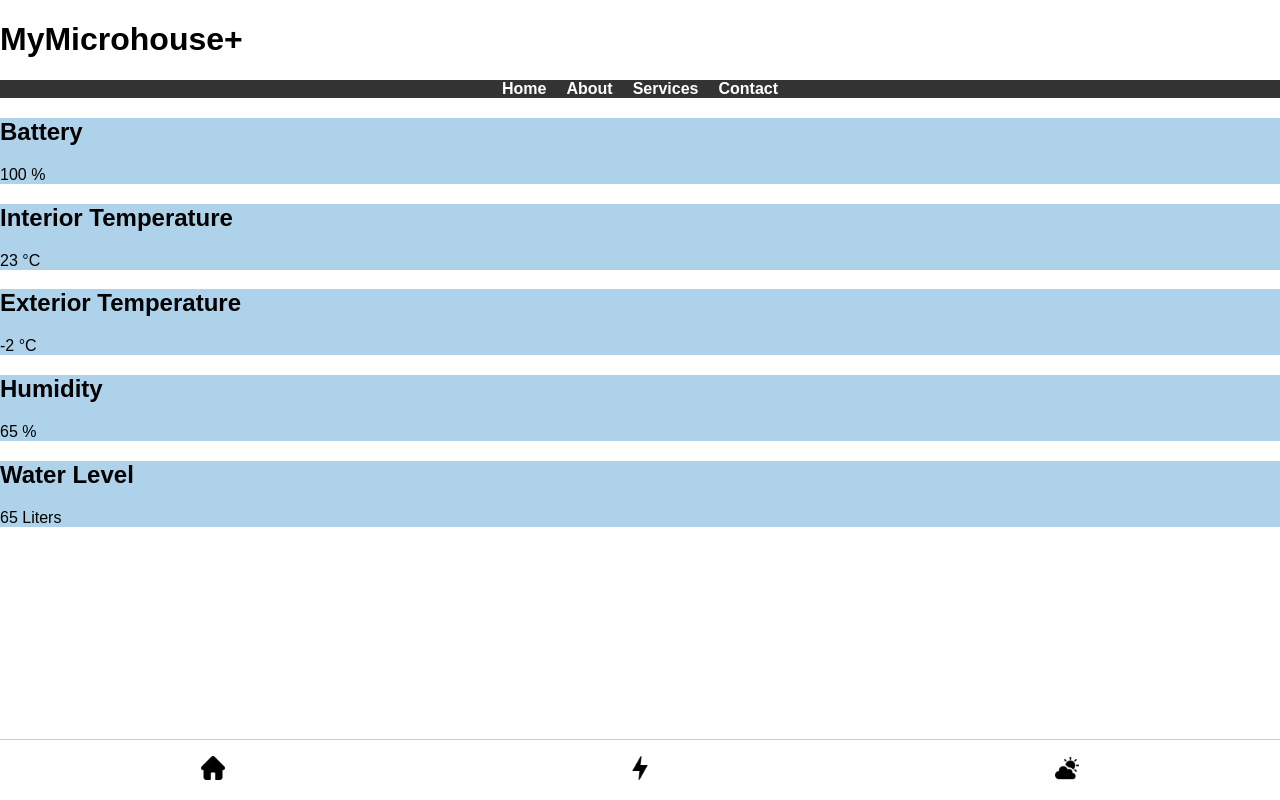
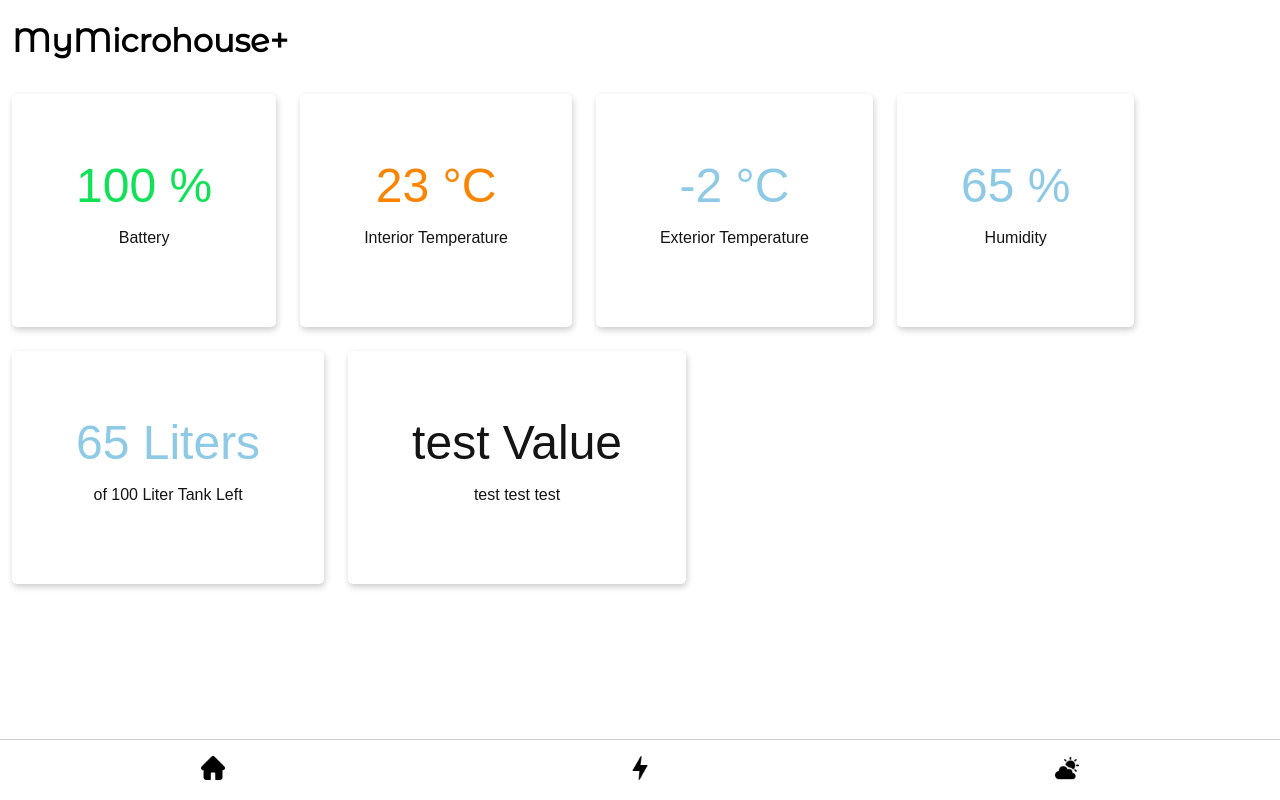
Before and after one commit to kjottkake/mymicrohouseplus_react, a React (Create React App) app: page / in a window 1280 px wide. Built offline with nearby package versions, Linux system fonts and the light colour scheme.

Commit message:
updated views for homepanel and sensor components

```diff
--- a/src/App.css
+++ b/src/App.css
@@ -1,9 +1,16 @@
+@import url('https://fonts.googleapis.com/css2?family=Montserrat+Alternates&family=Roboto:ital@0;1&display=swap');
+
+
 body, html {
   margin: 0;
   padding: 0;
   font-family: Arial, sans-serif;
 }
 
+h1 {
+  font-family: 'Montserrat Alternates', sans-serif;
+  padding-left: 12px;
+}
 
 .app-container {
     display: flex;
@@ -19,7 +26,7 @@ body, html {
   background-color: #fff;
   border-top: 1px solid #ccc;
   height: 60px;
-  position: absolute;
+  position: fixed;
   bottom: 0;
   width: 100%;
 }
@@ -72,5 +79,37 @@ body, html {
 
 
 .sensor-reading {
-  background-color: #aed2ea;
+  text-align: center;
+  /* background-color: #f8f8f8; */
+  display: inline-block;
+  margin: 12px;
+  padding: 5%;
+  border-radius: 5px;
+  color: #141414;
+  /* color: palevioletred; */
+  box-shadow: 1px 3px 6px rgba(0, 0, 0, 0.2); /* Add drop shadow */
 }
+
+.sensor-value.orange{
+  color: #FB8500;
+}
+
+.sensor-value.green{
+  color: #10E258;
+}
+
+.sensor-value.blue{
+  color: #8ECAE6;
+}
+
+
+.sensor-value {
+  font-size: 3rem;
+  margin-top: 0;
+  margin-bottom: 0;
+}
+
+.homePanel {
+  /* border: 1px solid pink; */
+  margin-bottom: 13%;
+}
--- a/src/components/HomePanel.js
+++ b/src/components/HomePanel.js
@@ -3,14 +3,19 @@ import TopNav from './topnavbar';
 import SensorReading from './sensorReading';
 const HomePanel = () => {
   return (
-    <div>
+    <div className='homePanel'>
       <h1>MyMicrohouse+</h1>
-        <TopNav />
-        <SensorReading  label="Battery" value={100} unit="%"/>
-        <SensorReading label="Interior Temperature" value={23} unit="°C" />
-        <SensorReading label="Exterior Temperature" value={-2} unit="°C" />
-        <SensorReading label="Humidity" value={65} unit="%" />
-        <SensorReading label="Water Level" value={65} unit="Liters" />
+        {/* <TopNav /> */}
+        <SensorReading  label="Battery" value={100} unit="%" color="green"/>
+        <SensorReading label="Interior Temperature" value={23} unit="°C" color="orange"/>
+        <SensorReading label="Exterior Temperature" value={-2} unit="°C" color="blue"/>
+        <SensorReading label="Humidity" value={65} unit="%" color="blue" />
+        <SensorReading label="of 100 Liter Tank Left" value={65} unit="Liters" color="blue"/>
+
+        <SensorReading label="test test test" value={"test Value"} units="test units" />
+
+
+
     </div>
   );
 };
--- a/src/components/sensorReading.js
+++ b/src/components/sensorReading.js
@@ -2,14 +2,15 @@
 import React from 'react';
 
 function SensorReading(props) {
-  const { label, value, unit } = props;
+  const { label, value, unit, color } = props;
 
   return (
     <div className="sensor-reading">
-      <h2 className="sensor-label">{label}</h2>
-      <p className="sensor-value">
+
+      <p className={`sensor-value ${color}`}>
         {value} {unit}
       </p>
+      <p className="sensor-label">{label}</p>
     </div>
   );
 }
```
